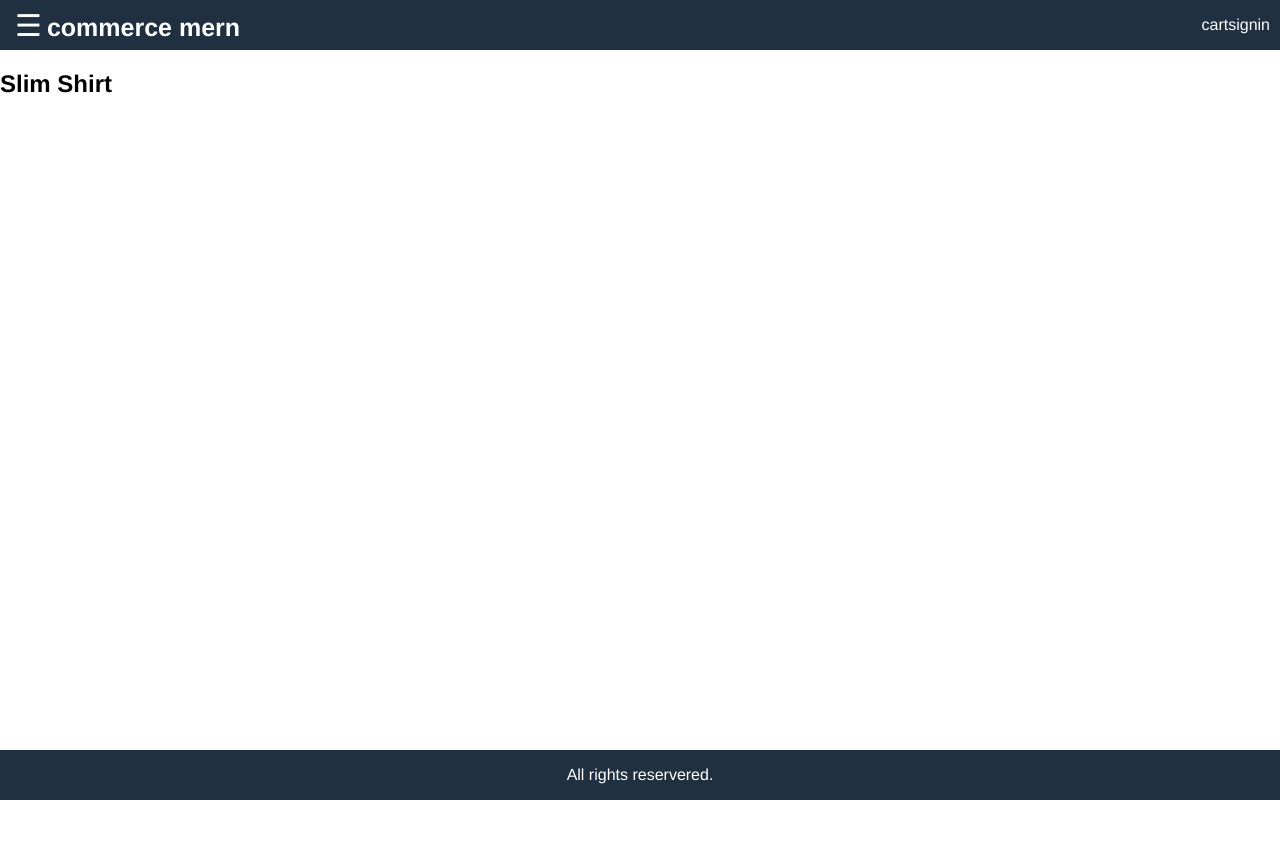
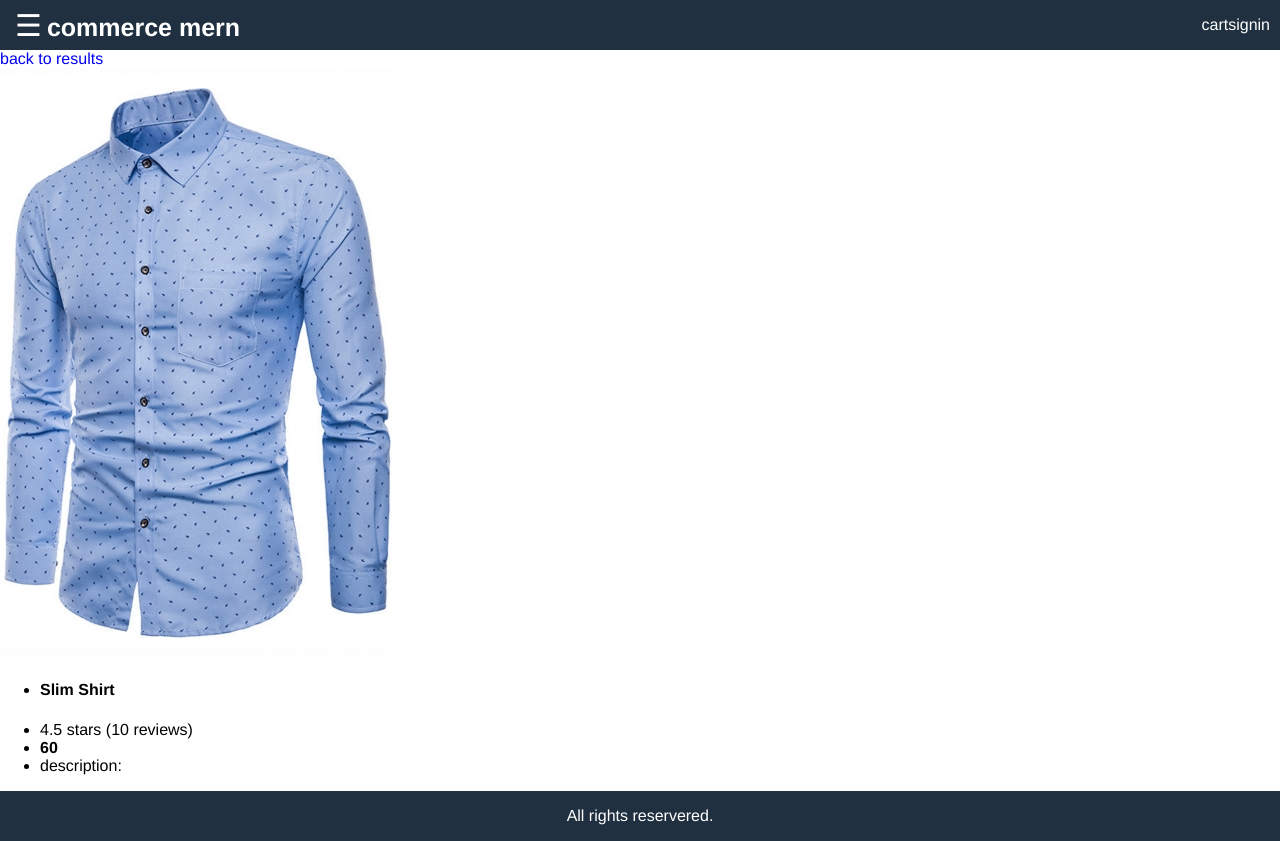
Before and after one commit to mrzacsmith/commerce-mern, a React (Create React App) app in the folder frontend/: page /product/123 in a window 1280 px wide. Before the commit the page ends 800 px from the top, so only its background shows below. Built offline with nearby package versions, Linux system fonts and the light colour scheme.

Commit message:
basic product info page, needs styling

```diff
--- a/frontend/src/Screens/ProductScreen.js
+++ b/frontend/src/Screens/ProductScreen.js
@@ -1,12 +1,37 @@
 import React from 'react'
+import { Link } from 'react-router-dom'
 import data from '../data'
 
 const ProductScreen = (props) => {
   console.log(props.match.params.id)
   const product = data.products.find((x) => x._id === props.match.params.id)
+  console.log(product.image)
   return (
     <div>
-      <h2>{product.name}</h2>
+      <div>
+        <Link to="/">back to results</Link>
+      </div>
+      <div className="details">
+        <div className="details-image">
+          <img src={product.image} alt="image"></img>
+        </div>
+        <div className="details-info">
+          <ul>
+            <li>
+              <h4>{product.name}</h4>
+            </li>
+            <li>
+              {product.rating} stars ({product.numReivews} reviews)
+            </li>
+            <li>
+              <b>{product.price}</b>
+            </li>
+            <li>
+              description: <div>{product.description}</div>
+            </li>
+          </ul>
+        </div>
+      </div>
     </div>
   )
 }
--- a/frontend/src/data.js
+++ b/frontend/src/data.js
@@ -4,7 +4,7 @@
       _id: '123',
       name: 'Slim Shirt',
       category: 'Shirts',
-      image: './images/d1.jpg',
+      image: '/images/d1.jpg',
       price: 60,
       brand: 'Nike',
       rating: 4.5,
@@ -14,7 +14,7 @@
       _id: '125',
       name: 'Fit Shirt',
       category: 'Shirts',
-      image: './images/d1.jpg',
+      image: '/images/d1.jpg',
       price: 34,
       brand: 'Addias',
       rating: 4.1,
@@ -24,7 +24,7 @@
       _id: '129',
       name: 'Best Pants',
       category: 'Pants',
-      image: './images/d1.jpg',
+      image: '/images/d1.jpg',
       price: 20,
       brand: 'Nike',
       rating: 2.5,
```
